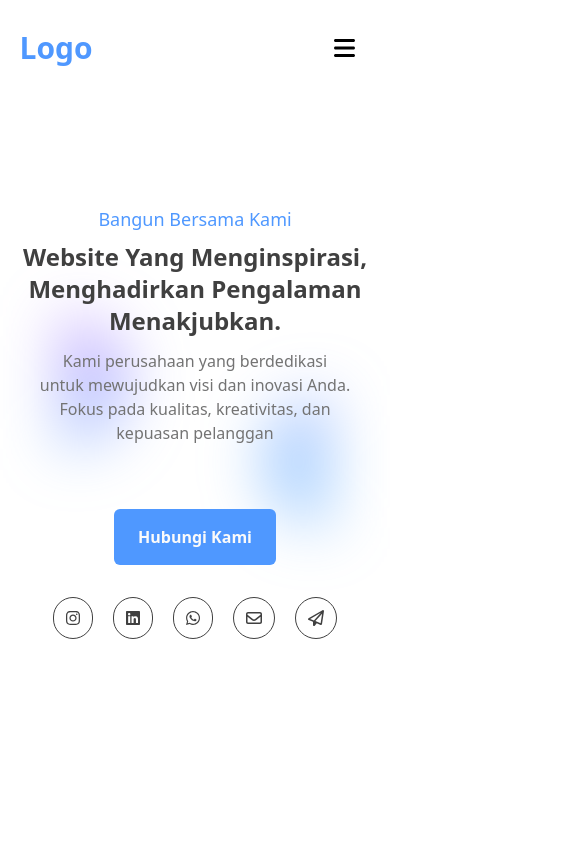
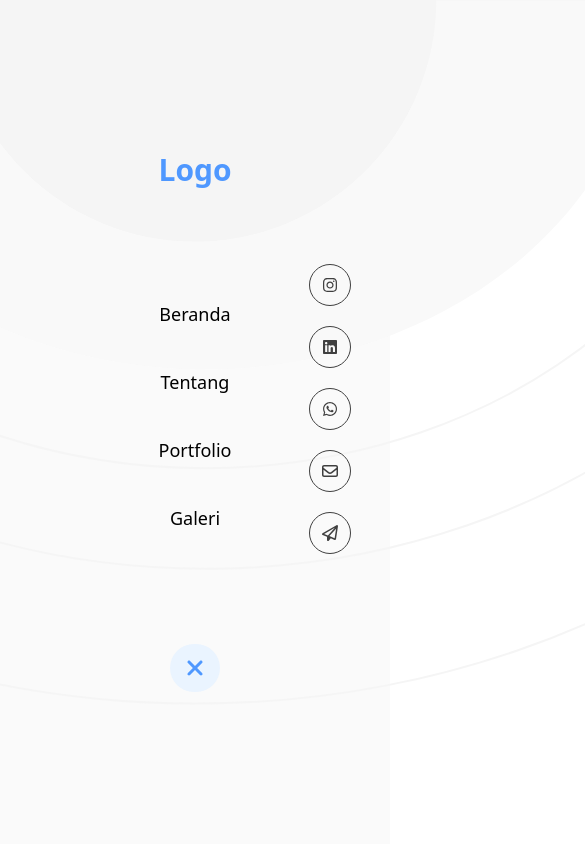
Before and after one commit to TresnaAgustina/Saguna-Landing, a Next.js app: page / in a window 390 px wide. Both pictures are taken after a click on the button 344 px from the left and 48 px from the top of the page. Shown: the top 844 px of the page, 585 px wide, since content can reach past the window. Built offline with nearby package versions, Linux system fonts and the light colour scheme.

Commit message:
fix mobile navbar

```diff
--- a/src/components/layouts/Navbar.jsx
+++ b/src/components/layouts/Navbar.jsx
@@ -17,6 +17,8 @@ export default function Navbar() {
   const [isSolidBackground, setIsSolidBackground] = useState(false);
 
   useEffect(() => {
+    if (typeof window === "undefined") return;
+
     const handleScroll = () => {
       if (window.scrollY > 0) {
         setIsSolidBackground(true);
@@ -32,6 +34,7 @@ export default function Navbar() {
   }, []);
 
   return (
+    <>
       <nav
         id="navbar"
         className={clsx(
@@ -59,8 +62,7 @@ export default function Navbar() {
               "bg-secondary block md:bg-transparent absolute w-full h-screen",
               "flex justify-center items-center",
               "md:relative md:w-auto md:h-auto",
-            "transition-all duration-300 ease-in-out",
-            isNavOpen ? "top-2" : "" // Menggunakan state isNavOpen untuk mengatur tampilan overlay
+              "transition-all duration-300 ease-in-out"
             )}
             id="navItems"
           >
@@ -186,5 +188,121 @@ export default function Navbar() {
           </div>
         </div>
       </nav>
+
+      {isNavOpen ? (
+        <>
+          {/* Masukin menu yang mau dimunculin ketika isNavOpen bernilai true */}
+          <div
+            className={clsx(
+              "top-0 right-0",
+              "bg-secondary absolute w-full h-screen z-50",
+              "flex justify-center items-center",
+              "transition-all duration-300 ease-in-out"
+            )}
+            id="navItems"
+          >
+            {/* background */}
+            <div id="bg" className={clsx("absolute top-0 overflow-auto")}>
+              <svg
+                width="1691"
+                height="705"
+                viewBox="0 0 1691 705"
+                fill="none"
+                xmlns="http://www.w3.org/2000/svg"
+              >
+                <mask id="path-1-inside-1_205_182" fill="white">
+                  <path d="M1418.83 -0.537598C1418.83 61.1472 1404.25 122.228 1375.92 179.217C1347.6 236.207 1306.08 287.988 1253.74 331.606C1201.39 375.224 1139.26 409.823 1070.87 433.429C1002.48 457.035 929.185 469.185 855.163 469.185C781.141 469.185 707.844 457.035 639.457 433.429C571.07 409.823 508.932 375.224 456.59 331.606C404.249 287.988 362.73 236.207 334.403 179.217C306.076 122.228 291.496 61.1472 291.496 -0.537639L855.163 -0.537598L1418.83 -0.537598Z" />
+                </mask>
+                <path
+                  d="M1418.83 -0.537598C1418.83 61.1472 1404.25 122.228 1375.92 179.217C1347.6 236.207 1306.08 287.988 1253.74 331.606C1201.39 375.224 1139.26 409.823 1070.87 433.429C1002.48 457.035 929.185 469.185 855.163 469.185C781.141 469.185 707.844 457.035 639.457 433.429C571.07 409.823 508.932 375.224 456.59 331.606C404.249 287.988 362.73 236.207 334.403 179.217C306.076 122.228 291.496 61.1472 291.496 -0.537639L855.163 -0.537598L1418.83 -0.537598Z"
+                  stroke="#F5F5F5"
+                  strokeWidth="4"
+                  mask="url(#path-1-inside-1_205_182)"
+                />
+                <mask id="path-2-inside-2_205_182" fill="white">
+                  <path d="M1539.62 -0.536682C1539.62 74.3663 1521.91 148.536 1487.51 217.737C1453.12 286.938 1402.7 349.816 1339.14 402.781C1275.59 455.745 1200.13 497.759 1117.09 526.423C1034.05 555.087 945.046 569.84 855.163 569.84C765.279 569.84 676.276 555.087 593.234 526.423C510.193 497.759 434.739 455.745 371.182 402.781C307.625 349.816 257.208 286.938 222.811 217.737C188.414 148.536 170.71 74.3662 170.71 -0.536732L855.163 -0.536682H1539.62Z" />
+                </mask>
+                <path
+                  d="M1539.62 -0.536682C1539.62 74.3663 1521.91 148.536 1487.51 217.737C1453.12 286.938 1402.7 349.816 1339.14 402.781C1275.59 455.745 1200.13 497.759 1117.09 526.423C1034.05 555.087 945.046 569.84 855.163 569.84C765.279 569.84 676.276 555.087 593.234 526.423C510.193 497.759 434.739 455.745 371.182 402.781C307.625 349.816 257.208 286.938 222.811 217.737C188.414 148.536 170.71 74.3662 170.71 -0.536732L855.163 -0.536682H1539.62Z"
+                  stroke="#F5F5F5"
+                  strokeWidth="4"
+                  mask="url(#path-2-inside-2_205_182)"
+                />
+                <mask id="path-3-inside-3_205_182" fill="white">
+                  <path d="M1691 -0.000305176C1691 92.5269 1669.13 184.148 1626.64 269.632C1584.15 355.116 1521.87 432.789 1443.36 498.215C1364.85 563.642 1271.64 615.541 1169.06 650.95C1066.48 686.358 956.533 704.583 845.5 704.583C734.467 704.583 624.522 686.358 521.941 650.95C419.36 615.541 326.153 563.642 247.641 498.215C169.129 432.789 106.85 355.116 64.3598 269.632C21.8695 184.148 -9.70678e-06 92.5268 0 -0.000366772L845.5 -0.000305176H1691Z" />
+                </mask>
+                <path
+                  d="M1691 -0.000305176C1691 92.5269 1669.13 184.148 1626.64 269.632C1584.15 355.116 1521.87 432.789 1443.36 498.215C1364.85 563.642 1271.64 615.541 1169.06 650.95C1066.48 686.358 956.533 704.583 845.5 704.583C734.467 704.583 624.522 686.358 521.941 650.95C419.36 615.541 326.153 563.642 247.641 498.215C169.129 432.789 106.85 355.116 64.3598 269.632C21.8695 184.148 -9.70678e-06 92.5268 0 -0.000366772L845.5 -0.000305176H1691Z"
+                  stroke="#F5F5F5"
+                  strokeWidth="4"
+                  mask="url(#path-3-inside-3_205_182)"
+                />
+                <path
+                  d="M1298.04 0.268127C1298.04 48.7348 1286.59 96.7268 1264.33 141.504C1242.07 186.281 1209.45 226.967 1168.33 261.238C1127.2 295.509 1078.38 322.695 1024.65 341.242C970.913 359.789 913.323 369.336 855.163 369.336C797.003 369.336 739.412 359.789 685.679 341.242C631.947 322.695 583.124 295.509 541.999 261.238C500.873 226.967 468.251 186.281 445.994 141.504C423.737 96.7268 412.282 48.7347 412.282 0.268095L855.163 0.268127H1298.04Z"
+                  fill="#F9F9F9"
+                />
+                <path
+                  d="M1086.27 -0.000106812C1086.27 31.7235 1080.02 63.1365 1067.88 92.4453C1055.74 121.754 1037.94 148.385 1015.51 170.817C993.079 193.249 966.449 211.043 937.14 223.183C907.831 235.323 876.418 241.571 844.694 241.571C812.971 241.571 781.558 235.323 752.249 223.183C722.94 211.043 696.31 193.249 673.878 170.817C651.446 148.385 633.652 121.754 621.512 92.4453C609.371 63.1365 603.123 31.7235 603.123 -0.00012793L844.694 -0.000106812H1086.27Z"
+                  fill="#F5F5F5"
+                />
+              </svg>
+            </div>
+            <div
+              className={clsx(
+                "relative flex flex-col items-center gap-28 w-4/5 h-auto"
+              )}
+              id="content"
+            >
+              {/* logo */}
+              <div className={clsx("logo md:hidden")}>
+                <Link href="/" className={clsx("")}>
+                  <Logo />
+                </Link>
+              </div>
+              {/* nav link */}
+              <div className="">
+                <ul
+                  className={clsx(
+                    "flex flex-col justify-center items-center md:flex-row gap-10 lg:gap-10"
+                  )}
+                >
+                  {dataNavItems.map((item, index) => (
+                    <motion.li
+                      initial={{ opacity: 0, y: 20 }}
+                      animate={{ opacity: 1, y: 0 }}
+                      key={index}
+                      className={clsx(
+                        "font-medium  text-lg hover:text-primary hover:underline hover:underline-offset-4 hover:duration-150"
+                      )}
+                    >
+                      <Link href={item.link}>{item.name}</Link>
+                    </motion.li>
+                  ))}
+                </ul>
+
+                <div
+                  className={clsx("absolute top-[7rem] right-0", "md:hidden")}
+                  id="icons"
+                >
+                  <SocialIcons type="primary" direct="vertical" />
+                </div>
+              </div>
+
+              {/* button close */}
+              <div
+                className={clsx(
+                  "md:hidden w-auto h-auto py-2 px-4 bg-[#EAF4FF] text-primary rounded-full text-2xl cursor-pointer",
+                  "hover:text-secondary hover:bg-primary hover:duration-200"
+                )}
+                id="close"
+                onClick={() => setIsNavOpen(false)}
+              >
+                <FontAwesomeIcon icon={faXmark} />
+              </div>
+            </div>
+          </div>
+        </>
+      ) : null}
+    </>
   );
 }
--- a/src/components/layouts/Project.jsx
+++ b/src/components/layouts/Project.jsx
@@ -46,7 +46,9 @@ export default function Project() {
         </div>
 
         <div
-          class={clsx("grid grid-cols-1 sm:grid-cols-2 lg:grid-cols-3 gap-4")}
+          className={clsx(
+            "grid grid-cols-1 sm:grid-cols-2 lg:grid-cols-3 gap-4"
+          )}
           id="projectContainer"
         >
           {/* <!-- <Card client:load /> --> */}
```
Lines whose indentation alone changed are shown as unchanged.
